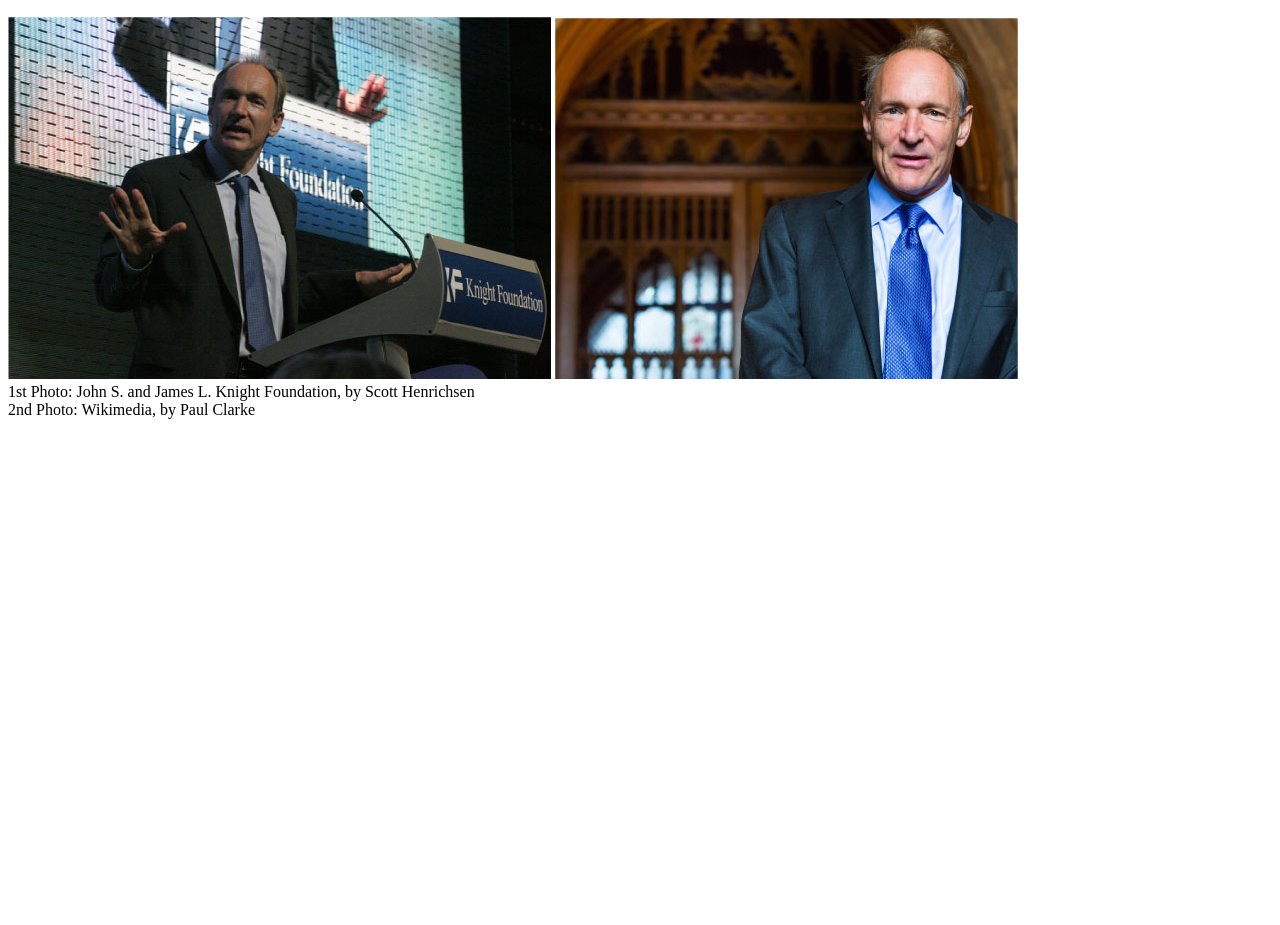
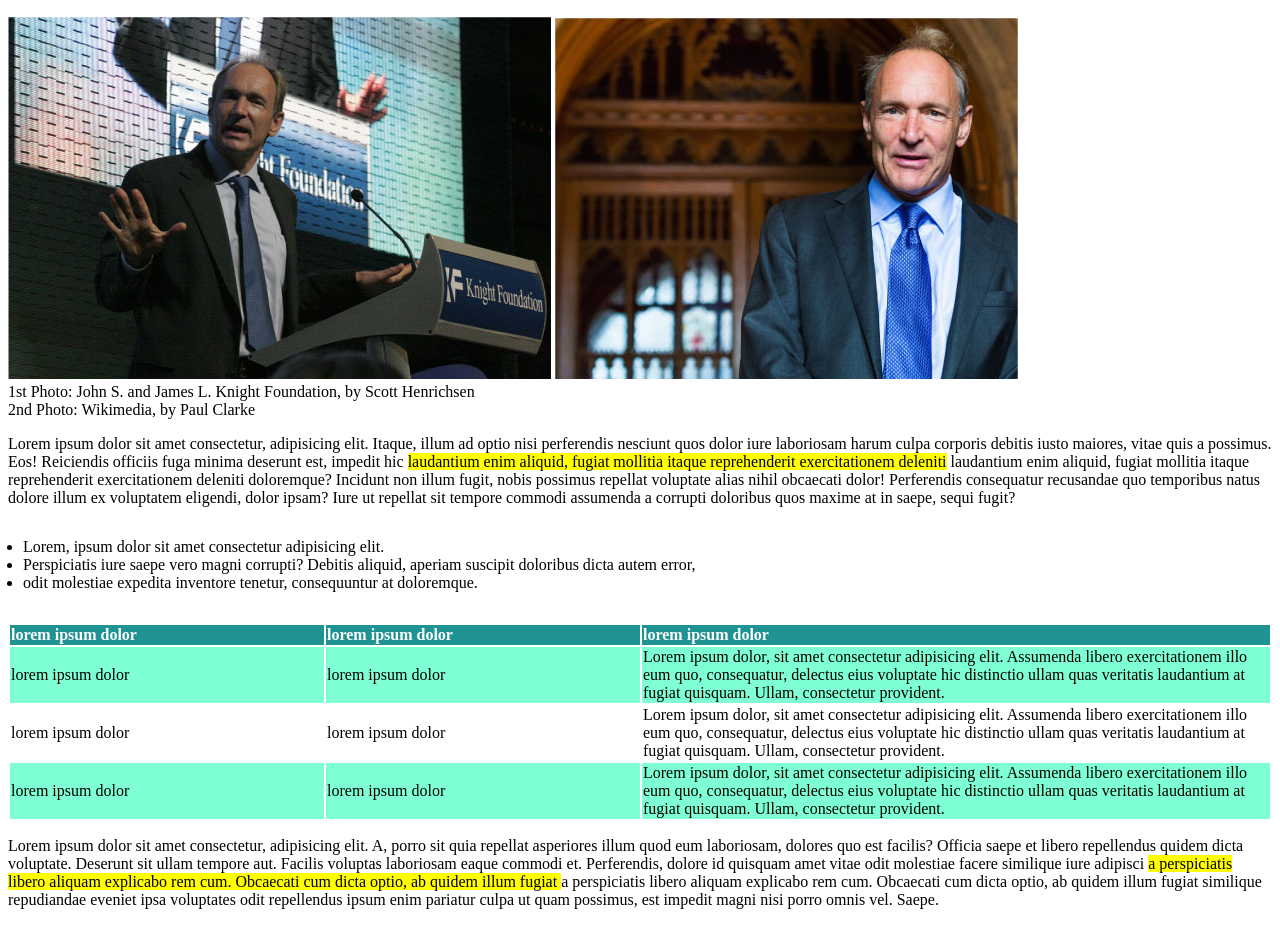
Before and after one commit to KejdiKishta/html-css-booleaner, a plain HTML site: page index.html in a window 1280 px wide. Shown: the part 149-1074 px from the top of the page. Before the commit the page ends 800 px from the top, so only its background shows below. Drawn offline with Linux system fonts and the light colour scheme.

Commit message:
add: content and table

```diff
--- a/css/style.css
+++ b/css/style.css
@@ -22,3 +22,25 @@ h1{
 #authors{
     color: aqua;
 }
+
+ul{
+    padding: 15px;
+}
+
+thead{
+    text-align: left;
+    color: white;
+    background-color: rgb(31, 146, 146);
+}
+
+tr th:nth-child(-n+2){
+    width: 25%;
+}
+
+.bg-acquamarina{
+    background-color: aquamarine;
+}
+
+.marked-content{
+    background-color: yellow;
+}
--- a/index.html
+++ b/index.html
@@ -32,6 +32,51 @@
                 2nd Photo: Wikimedia, by Paul Clarke
             </div>
         </section>
+        <!-- second section text and table -->
+        <section>
+            <p>Lorem ipsum dolor sit amet consectetur, adipisicing elit. Itaque, illum ad optio nisi perferendis nesciunt quos dolor iure laboriosam harum culpa corporis debitis iusto maiores, vitae quis a possimus. Eos!
+            Reiciendis officiis fuga minima deserunt est, impedit hic <span class="marked-content">laudantium enim aliquid, fugiat mollitia itaque reprehenderit exercitationem deleniti</span> laudantium enim aliquid, fugiat mollitia itaque reprehenderit exercitationem deleniti doloremque? Incidunt non illum fugit, nobis possimus repellat voluptate alias nihil obcaecati dolor!
+            Perferendis consequatur recusandae quo temporibus natus dolore illum ex voluptatem eligendi, dolor ipsam? Iure ut repellat sit tempore commodi assumenda a corrupti doloribus quos maxime at in saepe, sequi fugit?</p>
+            <!-- list -->
+            <ul>
+                <li>Lorem, ipsum dolor sit amet consectetur adipisicing elit. </li>
+                <li>Perspiciatis iure saepe vero magni corrupti? Debitis aliquid, aperiam suscipit doloribus dicta autem error,</li>
+                <li>odit molestiae expedita inventore tenetur, consequuntur at doloremque.</li>
+            </ul>
+            <!-- table -->
+            <table>
+                <thead>
+                    <tr>
+                        <th>lorem ipsum dolor</th>
+                        <th>lorem ipsum dolor</th>
+                        <th>lorem ipsum dolor</th>
+                    </tr>
+                </thead>
+                <tbody>
+                    <tr class="bg-acquamarina">
+                        <td>lorem ipsum dolor</td>
+                        <td>lorem ipsum dolor</td>
+                        <td>Lorem ipsum dolor, sit amet consectetur adipisicing elit. Assumenda libero exercitationem illo eum quo, consequatur, delectus eius voluptate hic distinctio ullam quas veritatis laudantium at fugiat quisquam. Ullam, consectetur provident.</td>
+                    </tr>
+                    <tr>
+                        <td>lorem ipsum dolor</td>
+                        <td>lorem ipsum dolor</td>
+                        <td>Lorem ipsum dolor, sit amet consectetur adipisicing elit. Assumenda libero exercitationem illo eum quo, consequatur, delectus eius voluptate hic distinctio ullam quas veritatis laudantium at fugiat quisquam. Ullam, consectetur provident.</td>
+                    </tr>
+                    <tr class="bg-acquamarina">
+                        <td>lorem ipsum dolor</td>
+                        <td>lorem ipsum dolor</td>
+                        <td>Lorem ipsum dolor, sit amet consectetur adipisicing elit. Assumenda libero exercitationem illo eum quo, consequatur, delectus eius voluptate hic distinctio ullam quas veritatis laudantium at fugiat quisquam. Ullam, consectetur provident.</td>
+                    </tr>
+                </tbody>
+            </table>
+
+            <p>Lorem ipsum dolor sit amet consectetur, adipisicing elit. A, porro sit quia repellat asperiores illum quod eum laboriosam, dolores quo est facilis? Officia saepe et libero repellendus quidem dicta voluptate.
+            Deserunt sit ullam tempore aut. Facilis voluptas laboriosam eaque commodi et. Perferendis, dolore id quisquam amet vitae odit molestiae facere similique iure adipisci <span class="marked-content">a perspiciatis libero aliquam explicabo rem cum.
+            Obcaecati cum dicta optio, ab quidem illum fugiat </span>a perspiciatis libero aliquam explicabo rem cum.
+            Obcaecati cum dicta optio, ab quidem illum fugiat similique repudiandae eveniet ipsa voluptates odit repellendus ipsum enim pariatur culpa ut quam possimus, est impedit magni nisi porro omnis vel. Saepe.</p>
+        </section>
+
     </main>
     <!-- /main -->
 </body>
```
